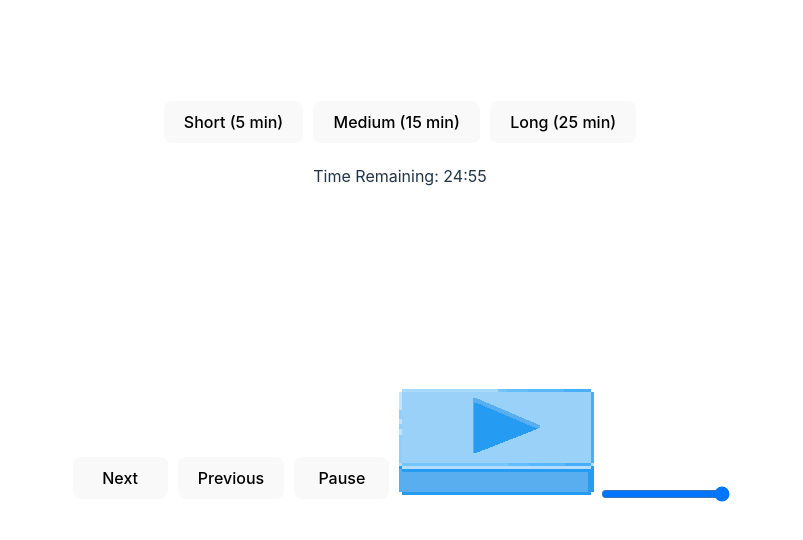
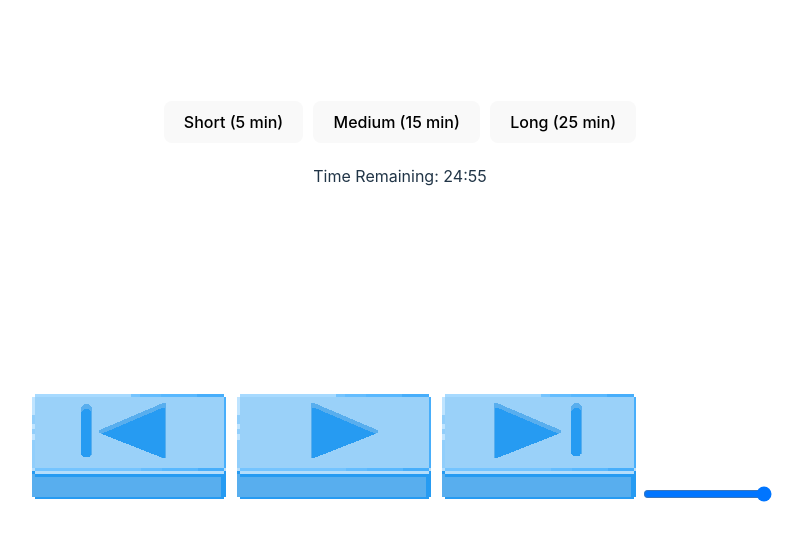
Before and after one commit to galenddavis/space-time-r, a React (Vite) app: page / in a window 1280 px wide. Shown: the top 540 px of the page, without its empty margins (240-1043 px from the left). Built offline with nearby package versions, Linux system fonts and the light colour scheme.

Commit message:
Added next and prev custom buttons and updated css to include hover animations

```diff
--- a/src/components/utils/vid-utils.tsx
+++ b/src/components/utils/vid-utils.tsx
@@ -11,6 +11,10 @@
 
     // 14 Vids
     videos: [
+        {
+            title: "Celeste - Complete Soundtrack - Full OST Album",
+            id: "2JsYHpiH2xs"
+        },
         {
             title: "Brian Eno - New Space Music",
             id: "Jl1_m1OtkpE"
@@ -79,10 +83,7 @@
         //     title: "Blade Runner Soundtrack, Vangelis 1982",
         //     id:"L1yKKhLdpnU"
         // },
-        {
-            title: "Celeste - Complete Soundtrack - Full OST Album",
-            id: "2JsYHpiH2xs"
-        },
+
     ],
     opts: {
         width: "560",
--- a/src/components/videos/vid-player-test.tsx
+++ b/src/components/videos/vid-player-test.tsx
@@ -30,14 +30,14 @@
 
     const prevTrack = () => {
         let prevIdx = playlistIdx - 1
-        if (prevIdx <= 0) {
+        if (prevIdx < 0) {
             prevIdx = Util.videos.length - 1
         }
         setPlaylistIdx(prevIdx)
     }
 
     const pauseVid = () => {
-        const button = document.getElementsByClassName("testBtn")[0]
+        const button = document.getElementsByClassName("customBtn")[1]
         if (!playing) {
             button.classList.add("paused")
         } else {
@@ -49,10 +49,9 @@
     return (
         <div>
                 <div className="controls-container">
-                    <button onClick={() => nextTrack()}>Next</button>
-                    <button onClick={() => prevTrack()}>Previous</button>
-                    <button onClick={() => pauseVid()}>{playing ? "Pause" : "Play"}</button>
-                    <button className="testBtn" onClick={() => pauseVid()}></button>
+                    <button className="prevBtn customBtn"onClick={() => prevTrack()}></button>
+                    <button className="playBtn customBtn" onClick={() => pauseVid()}></button>
+                    <button className="nextBtn customBtn"onClick={() => nextTrack()}></button>
                     <input
                         onChange={event => setVolume(Number(event.target.value))}
                         type="range"
--- a/src/index.css
+++ b/src/index.css
@@ -49,36 +49,47 @@
   transition: border-color 0.25s;
 }
 
+/* Custom CSS to be moved later */
+
 .controls-container {
   height: 300px;
   display: flex;
   align-items: end;
   justify-content: end;
-
+  /* margin-bottom: 500px; */
 }
 
-.testBtn {
+.customBtn {
   background-color: rgba(255, 250, 240, 0);
-  background-image: url("./assets/play-btn-animation-sprite-sheet.png");
   background-repeat: no-repeat;
   background-position: 0 0;
   border-radius: 0;
-  height: 110px;
+  height: 106px;
   width: 195px;
-  border: none;
-  /* border-radius: 10px; */
+  border: "none";
 }
 
-.testBtn.paused {
+.playBtn {
   background-image: url("./assets/play-btn-animation-sprite-sheet.png");
-  /* height: 92px;
-  width: 196px; */
+}
+
+.nextBtn {
+  background-image: url("./assets/next-btn-animation-sprite-sheet.png");
+}
+
+.prevBtn {
+  background-image: url("./assets/prev-btn-animation-sprite-sheet.png");
+}
+
+.playBtn.paused {
+  background-image: url("./assets/play-btn-animation-sprite-sheet.png");
   background-position: -196px 0;
 }
 
-button:hover {
-  border-color: #646cff;
+.nextBtn:hover, .prevBtn:hover, .playBtn:hover {
+  background-position: -196px 0;
 }
+
 button:focus,
 button:focus-visible {
   outline: 4px auto -webkit-focus-ring-color;
```
Also changed, not shown: src/assets/next-btn-animation-sprite-sheet.png (added), src/assets/prev-btn-animation-sprite-sheet.png (added).
